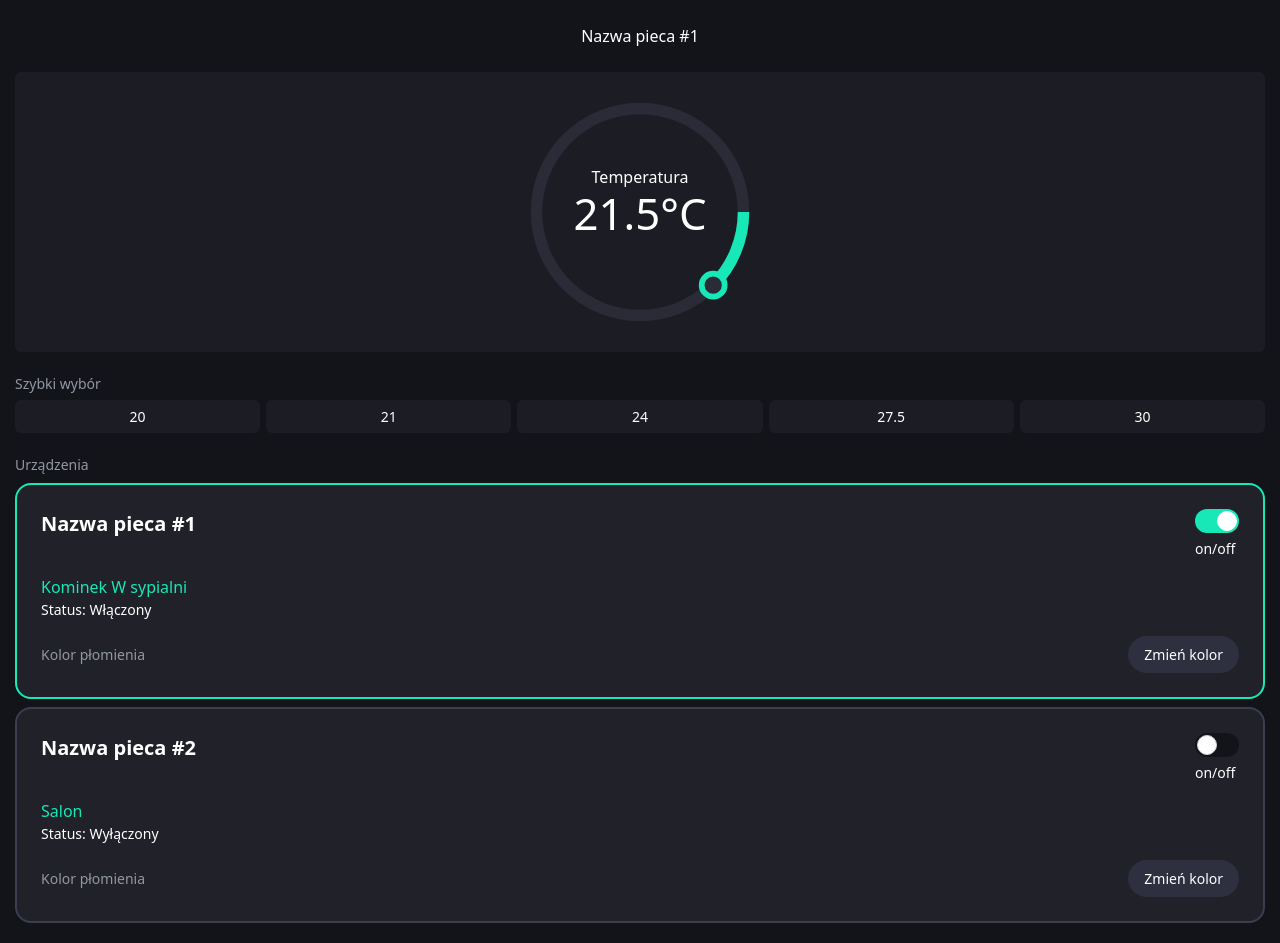
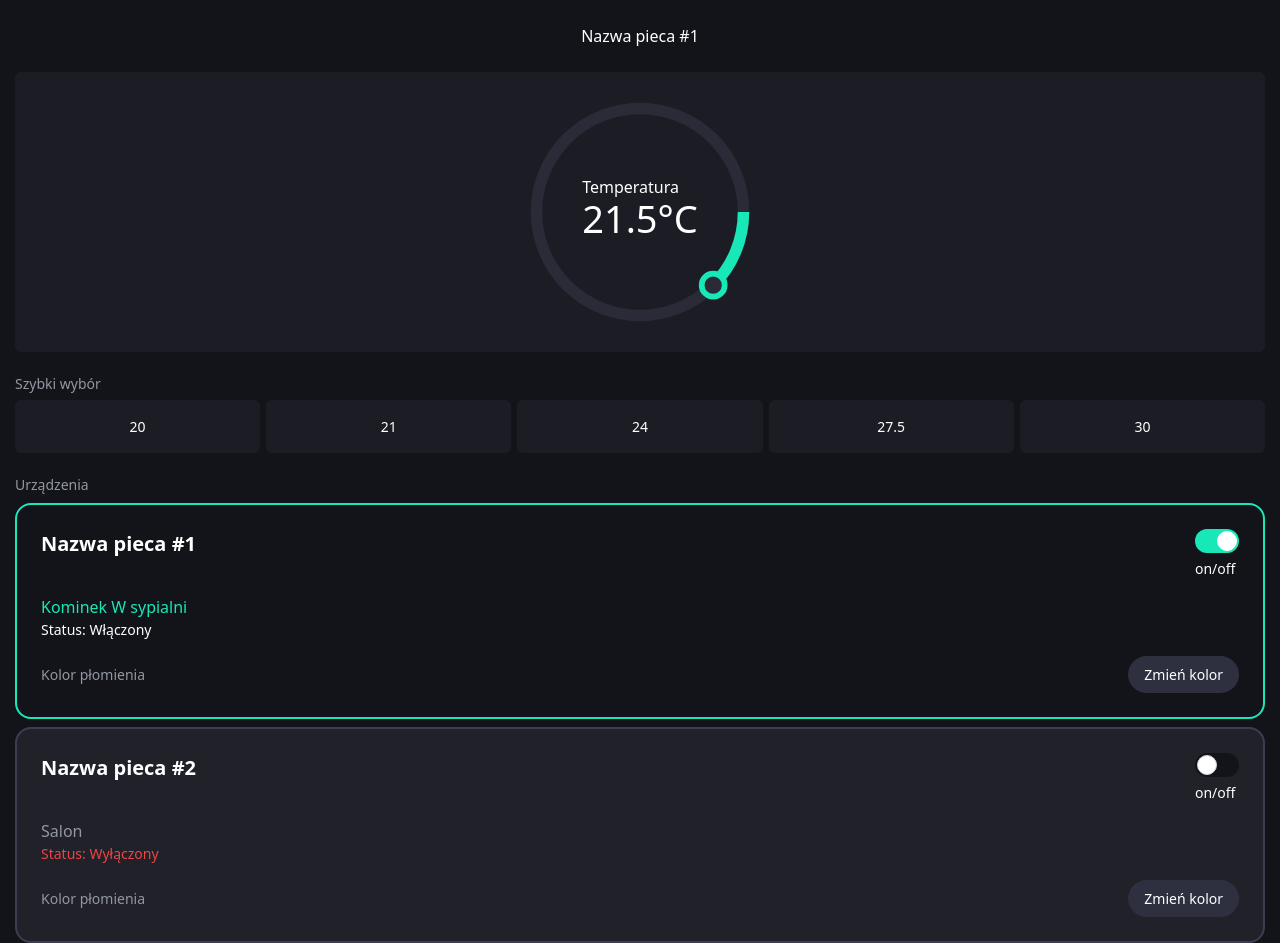
Before and after one commit to seewruuk/kominek-frontend, a Next.js app: page / in a window 1280 px wide. Built offline with nearby package versions, Linux system fonts and the light colour scheme.

Commit message:
update #12

```diff
--- a/components/_changeColor/ChangeColor.js
+++ b/components/_changeColor/ChangeColor.js
@@ -35,8 +35,8 @@ export default function ChangeColor() {
                                 <div className={"py-[24px] flex justify-between items-center"}>
                                     <div
                                         onClick={() => setShowChangeColorComponent(false)}
-                                        className={"aspect-square bg-backgroundLightColor grid place-items-center p-3 rounded-lg hover:bg-accentColor transition-all cursor-pointer"}>
-                                        <Image src={Icon} alt={"icon"} width={20} height={20} className={"pointer-events-none"}/>
+                                        className={"aspect-square bg-backgroundLightColor flex items-center justify-center p-3 rounded-lg hover:bg-accentColor transition-all cursor-pointer"}>
+                                        <Image src={Icon} alt={"icon"} width={15} height={20} className={"pointer-events-none"}/>
                                     </div>
                                     <div className={"flex-grow text-center text-[14px] font-bold"}>
                                         {
--- a/components/_home/Devices.js
+++ b/components/_home/Devices.js
@@ -24,8 +24,8 @@ export default function Devices() {
                                 <div
                                     onClick={() => setSelectedDevice(index)}
                                     key={index}
-                                    className={`bg-[#202129] border-2 p-[24px] rounded-2xl transition-all ${
-                                        index === selectedDevice ? "border-[#18E8B7]" : "border-[#3B3E50]"
+                                    className={`border-2 p-[24px] rounded-2xl transition-all ${
+                                        index === selectedDevice ? "border-[#18E8B7]" : "border-[#3B3E50] bg-[#202129]"
                                     }`}>
                                     <div className={"flex justify-between"}>
                                         <h1 className={"font-[700] text-[20px]"}>
@@ -52,8 +52,12 @@ export default function Devices() {
                                     </div>
 
                                     <div className={"mt-[16px]"}>
-                                        <p className={"text-[#18E8B7] text-[16px] font-[400]"}>{item.desc}</p>
-                                        <p>
+                                        <p className={`text-[#18E8B7] text-[16px] font-[400] transition-all ${
+                                            item.status === 1 ? "text-[#18E8B7]" : "text-[#9198A2]"
+                                        }`}>{item.desc}</p>
+                                        <p className={`transition-all ${
+                                            item.status === 1 ? "text-white" : "text-red-500"
+                                        }`}>
                                             <span className={"font-[500]"}>Status: </span>
                                             <span className={""}>
                                                 {item.status === 1 ? "Włączony" : "Wyłączony"}
--- a/components/_home/Temperature.js
+++ b/components/_home/Temperature.js
@@ -200,31 +200,36 @@ const TemperatureControl = () => {
                     {/*>*/}
                     {/*    Temperatura*/}
                     {/*</text>*/}
-                    <text x="50%" y="50%" textAnchor="middle" dy="1rem" dx="-0px" fill={"#fff"} fontSize={"38px"}>
-                        {
-                            temperature
-                        }°C
-                    </text>
+                    {/*<text x="50%" y="50%" textAnchor="middle" dy="1rem" dx="-0px" fill={"#fff"} fontSize={"38px"}>*/}
+                    {/*    {*/}
+                    {/*        temperature*/}
+                    {/*    }°C*/}
+                    {/*</text>*/}
                     {/*<text x="50%" y="50%" textAnchor="middle" dy="0rem" dx="2.5rem" fill={"#fff"} fontSize={"19px"}>*/}
                     {/*    °C*/}
                     {/*</text>*/}
                 </svg>
-                <div className={"absolute top-1/3"}>
-                    Temperatura
+                <div className={"absolute top-[103px] flex flex-col"}>
+                    <p>Temperatura</p>
+                    <p style={{
+                        lineHeight: "1",
+                    }}>
+                        <span className={"text-[38px] font-[500]"}>{temperature}°C</span>
+                    </p>
                 </div>
             </div>
 
 
             <div className={"mt-[21px] text-[14px] font-[500]"}>
                 <p className={"text-greyTextColor"}>Szybki wybór</p>
-                <div className={"flex justify-between gap-[6px] mt-[6px]"}>
+                <div className={`flex justify-between gap-[6px] mt-[6px]`}>
                     {
                         presets.map((preset) => {
                             return (
                                 <button
                                     type={"button"}
                                     key={preset.id}
-                                    className={`bg-[#1C1D24] w-full text-center py-[6px] rounded-md cursor-pointer`}
+                                    className={`transition-all bg-[#1C1D24] w-full text-center py-[16px] rounded-md cursor-pointer hover:bg-accentColor`}
                                     onClick={handleInsertPreset}>
                                     {preset.value}
                                 </button>
```
